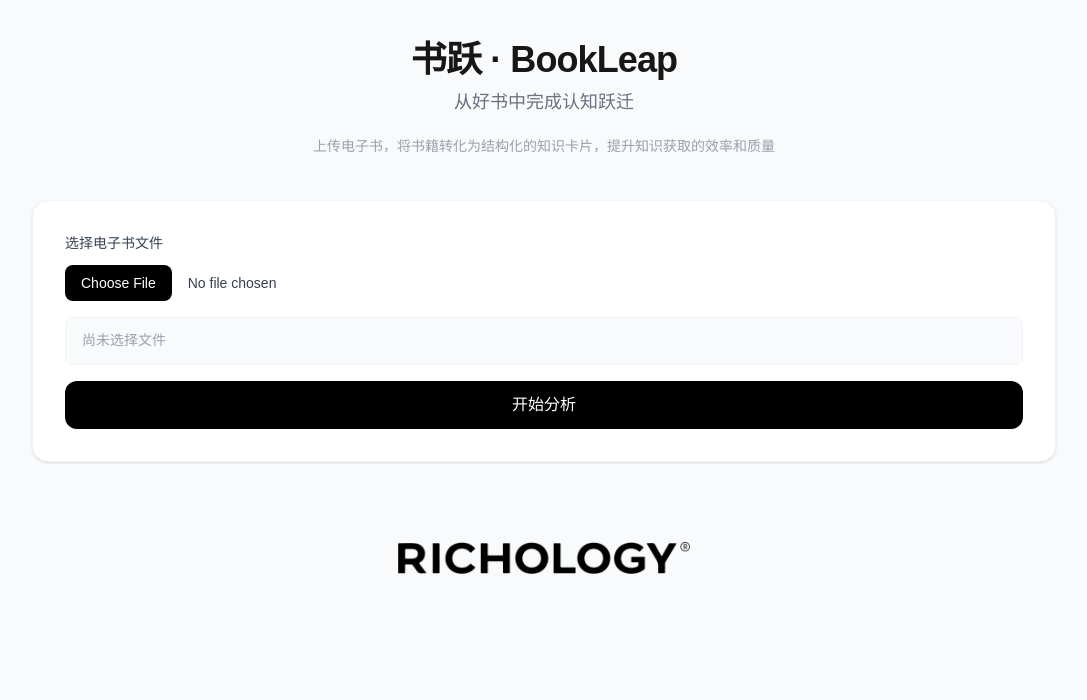
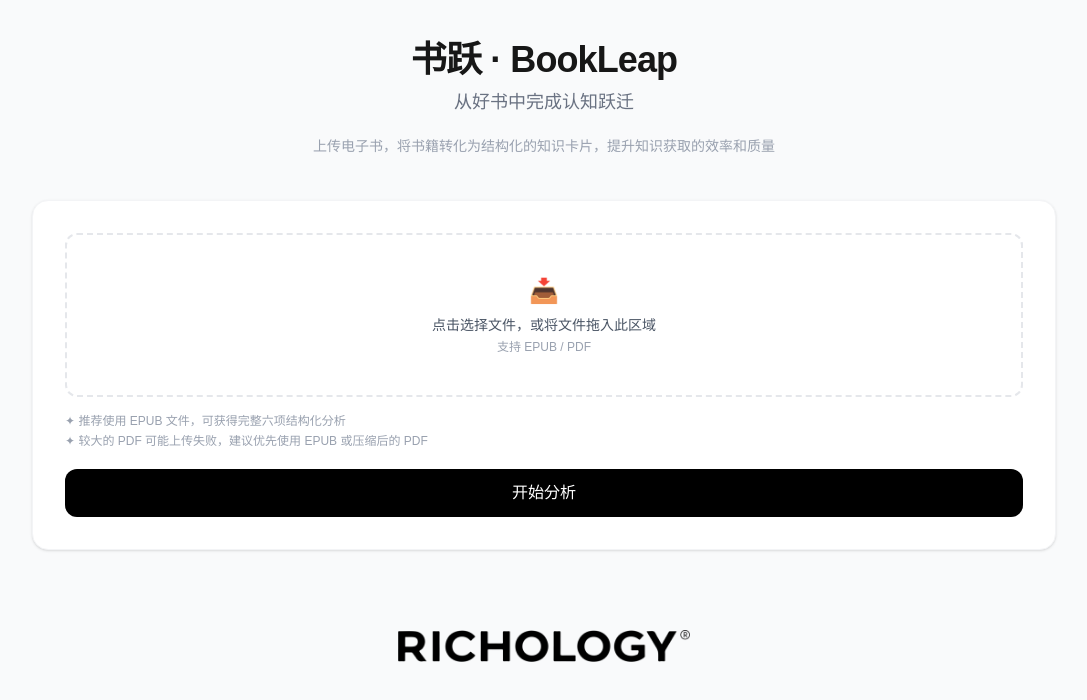
Before and after one commit to Richology/ai-book-analyzer, a Next.js app: page / in a window 1280 px wide. Shown: the top 700 px of the page, without its empty margins (96-1183 px from the left). Built offline with nearby package versions, Linux system fonts and the light colour scheme.

Commit message:
adding drag-and-drop support for desktop browers

```diff
--- a/app/page.tsx
+++ b/app/page.tsx
@@ -1,6 +1,6 @@
 "use client";
 
-import { useState } from "react";
+import { useRef, useState } from "react";
 import ReactMarkdown from "react-markdown";
 import remarkGfm from "remark-gfm";
 import remarkBreaks from "remark-breaks";
@@ -13,6 +13,8 @@ type Chapter = {
 };
 
 export default function Home() {
+  const fileInputRef = useRef<HTMLInputElement>(null);
+  const [isDragging, setIsDragging] = useState(false);
   const [selectedFile, setSelectedFile] = useState<File | null>(null);
   const [message, setMessage] = useState("");
   const [bookTitle, setBookTitle] = useState("");
@@ -61,9 +63,7 @@ export default function Home() {
     setExpandedCards({});
   };
 
-  const handleFileChange = (event: React.ChangeEvent<HTMLInputElement>) => {
-    const file = event.target.files?.[0];
-
+  const processFile = (file: File | undefined | null) => {
     if (!file) {
       setSelectedFile(null);
       setMessage("");
@@ -85,6 +85,29 @@ export default function Home() {
     setSelectedFile(file);
     setMessage("");
     resetAllState();
+  };
+
+  const handleFileChange = (event: React.ChangeEvent<HTMLInputElement>) => {
+    processFile(event.target.files?.[0]);
+  };
+
+  const handleDragOver = (e: React.DragEvent<HTMLDivElement>) => {
+    e.preventDefault();
+    e.stopPropagation();
+    setIsDragging(true);
+  };
+
+  const handleDragLeave = (e: React.DragEvent<HTMLDivElement>) => {
+    e.preventDefault();
+    e.stopPropagation();
+    setIsDragging(false);
+  };
+
+  const handleDrop = (e: React.DragEvent<HTMLDivElement>) => {
+    e.preventDefault();
+    e.stopPropagation();
+    setIsDragging(false);
+    processFile(e.dataTransfer.files?.[0]);
   };
 
   const fetchIdeaSourceTracing = async (
@@ -446,25 +469,61 @@ export default function Home() {
         </header>
 
         <section className="bg-white shadow-sm rounded-2xl p-8 border border-gray-100 mb-10">
-          <label className="block mb-3 text-sm font-medium text-gray-700">
-            选择电子书文件
-          </label>
-
+          {/* Hidden native file input */}
           <input
+            ref={fileInputRef}
             type="file"
             accept=".pdf,.epub,application/pdf"
             onChange={handleFileChange}
-            className="mb-4 w-full block text-sm text-gray-700 file:mr-4 file:rounded-lg file:border-0 file:bg-black file:px-4 file:py-2 file:text-white hover:file:bg-gray-800"
+            className="hidden"
           />
 
-          <div className="min-h-[48px] mb-4 rounded-lg bg-gray-50 px-4 py-3 text-sm text-gray-600 border border-gray-100">
-            {selectedFile ? (
-              <span>
-                已选择：<strong>{selectedFile.name}</strong>
-              </span>
+          {/* Drop zone */}
+          <div
+            onClick={() => fileInputRef.current?.click()}
+            onDragOver={handleDragOver}
+            onDragLeave={handleDragLeave}
+            onDrop={handleDrop}
+            className={`mb-4 rounded-xl border-2 border-dashed px-6 py-10 text-center cursor-pointer transition-all duration-200 select-none ${
+              isDragging
+                ? "border-gray-500 bg-gray-50 scale-[1.01]"
+                : selectedFile
+                ? "border-gray-300 bg-gray-50 hover:border-gray-400"
+                : "border-gray-200 hover:border-gray-300 hover:bg-gray-50"
+            }`}
+          >
+            {isDragging ? (
+              <>
+                <p className="text-2xl mb-2">📂</p>
+                <p className="text-sm font-medium text-gray-600">松开即可上传</p>
+              </>
+            ) : selectedFile ? (
+              <>
+                <p className="text-2xl mb-2">📄</p>
+                <p className="text-sm font-semibold text-gray-800 break-all">
+                  {selectedFile.name}
+                </p>
+                <p className="text-xs text-gray-400 mt-1">点击重新选择或拖入新文件</p>
+              </>
             ) : (
-              <span className="text-gray-400">尚未选择文件</span>
+              <>
+                <p className="text-2xl mb-2">📥</p>
+                <p className="text-sm font-medium text-gray-600 mb-1">
+                  点击选择文件，或将文件拖入此区域
+                </p>
+                <p className="text-xs text-gray-400">支持 EPUB / PDF</p>
+              </>
             )}
+          </div>
+
+          {/* Helper hints */}
+          <div className="mb-5 space-y-1">
+            <p className="text-xs text-gray-400">
+              ✦ 推荐使用 EPUB 文件，可获得完整六项结构化分析
+            </p>
+            <p className="text-xs text-gray-400">
+              ✦ 较大的 PDF 可能上传失败，建议优先使用 EPUB 或压缩后的 PDF
+            </p>
           </div>
 
           <button
```
